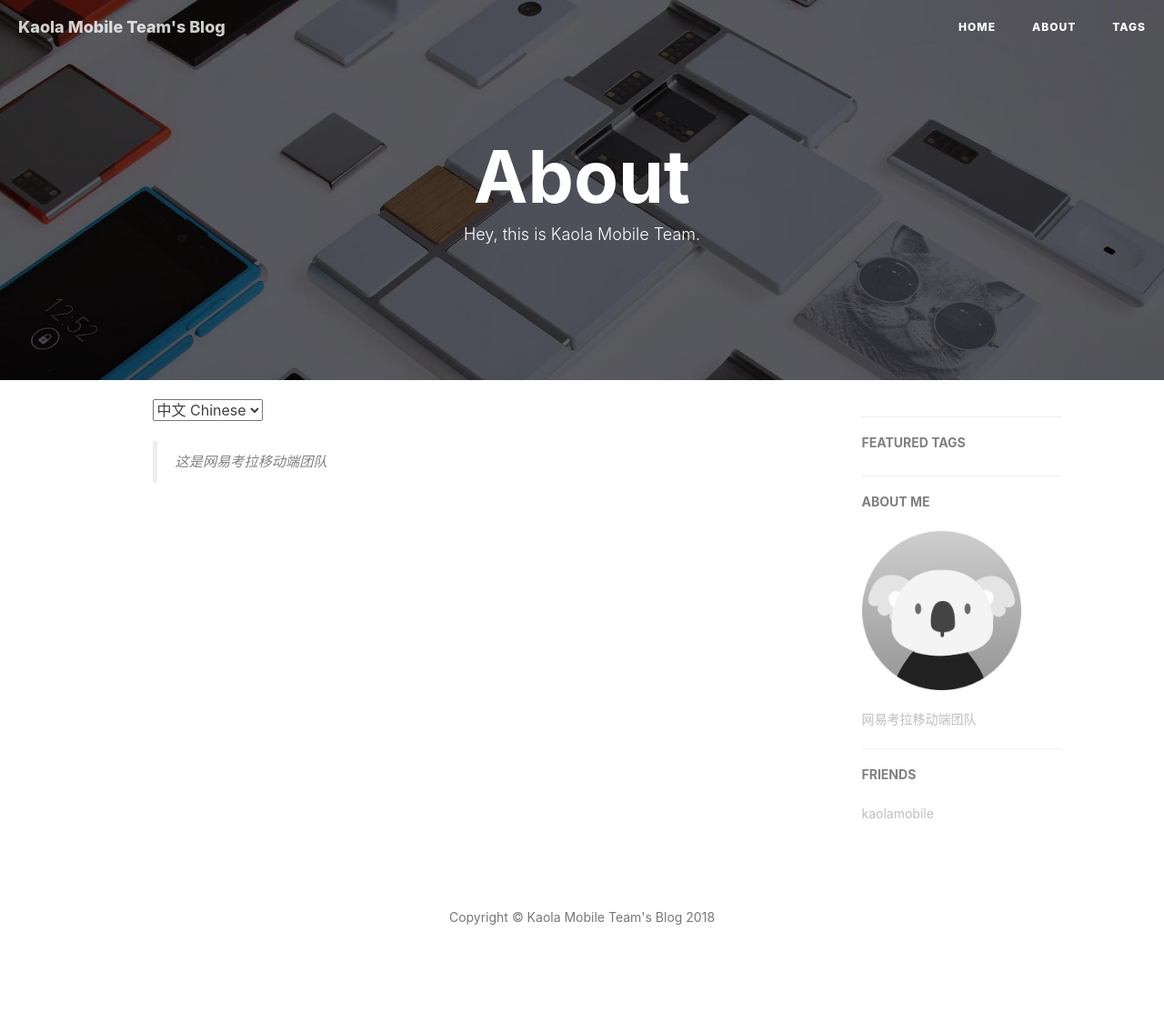
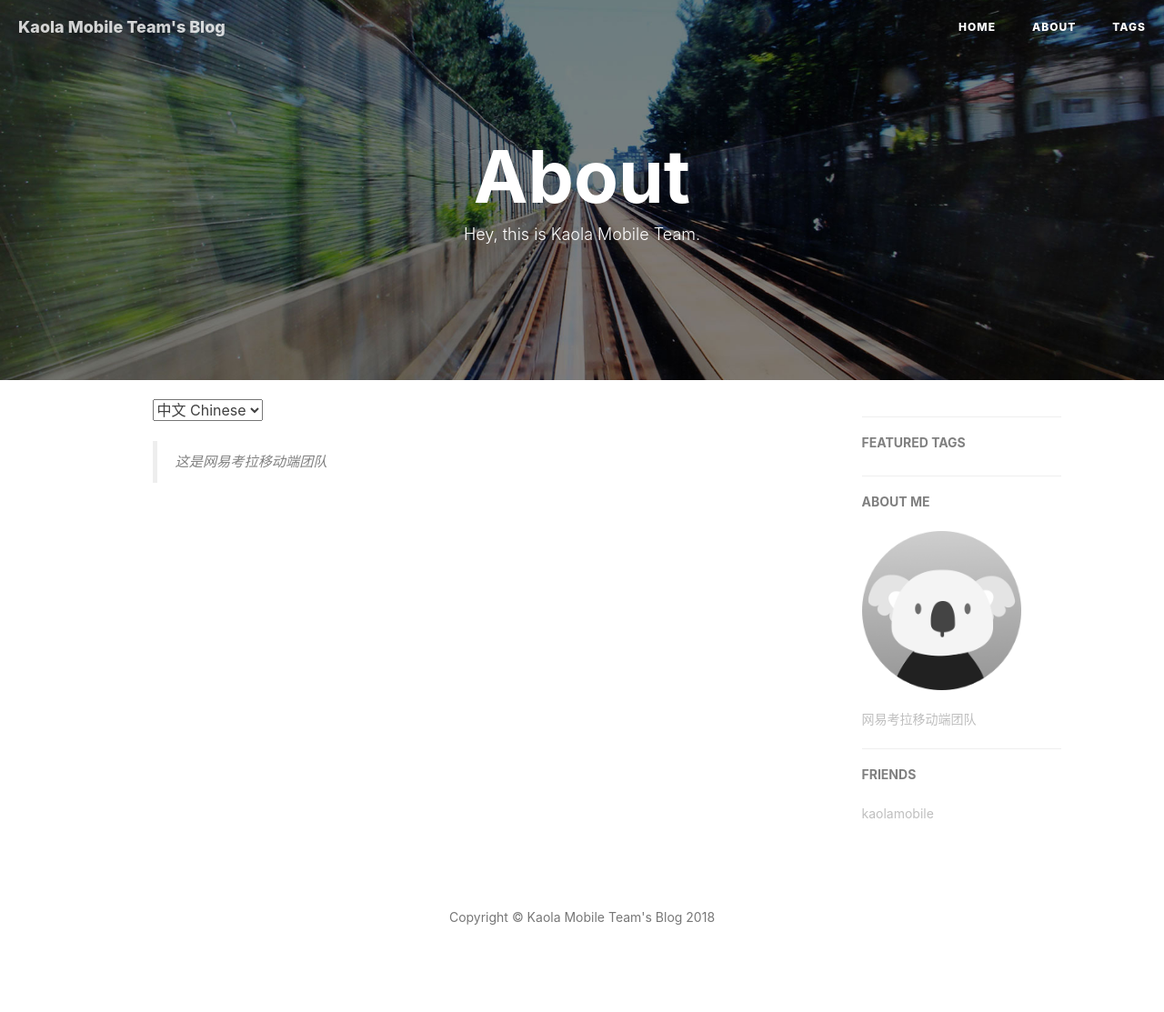
Before and after one commit to KaolaMobile/kaolamobile.github.io, a Jekyll site: the page built from about.html, in a window 1280 px wide. Shown: the whole page at 91% size. Built offline with Jekyll 4.4.1, drawn with Linux system fonts in a browser that asks for light colours; nearby versions of some CDN libraries; comment, search, counter and statistics services are not loaded.

Commit message:
细节调整

```diff
--- a/_config.yml
+++ b/_config.yml
@@ -1,7 +1,7 @@
 # Site settings
 title: Kaola Mobile Team's Blog
 SEOTitle: 考拉移动团队的技术博客 | Kaola Mobile Team's Blog
-header-img: /img/home-bg.jpg
+header-img: img/home-bg.jpg
 email: kaolamobile163@163.com
 description: ""
 keyword: ""
--- a/about.html
+++ b/about.html
@@ -2,7 +2,7 @@
 layout: page
 title: "About"
 description: "Hey, this is Kaola Mobile Team."
-header-img: "img/post-bg-js-module.jpg"
+header-img: "img/post-bg-2015.jpg"
 ---
 
 <!-- Language Selector -->
```
